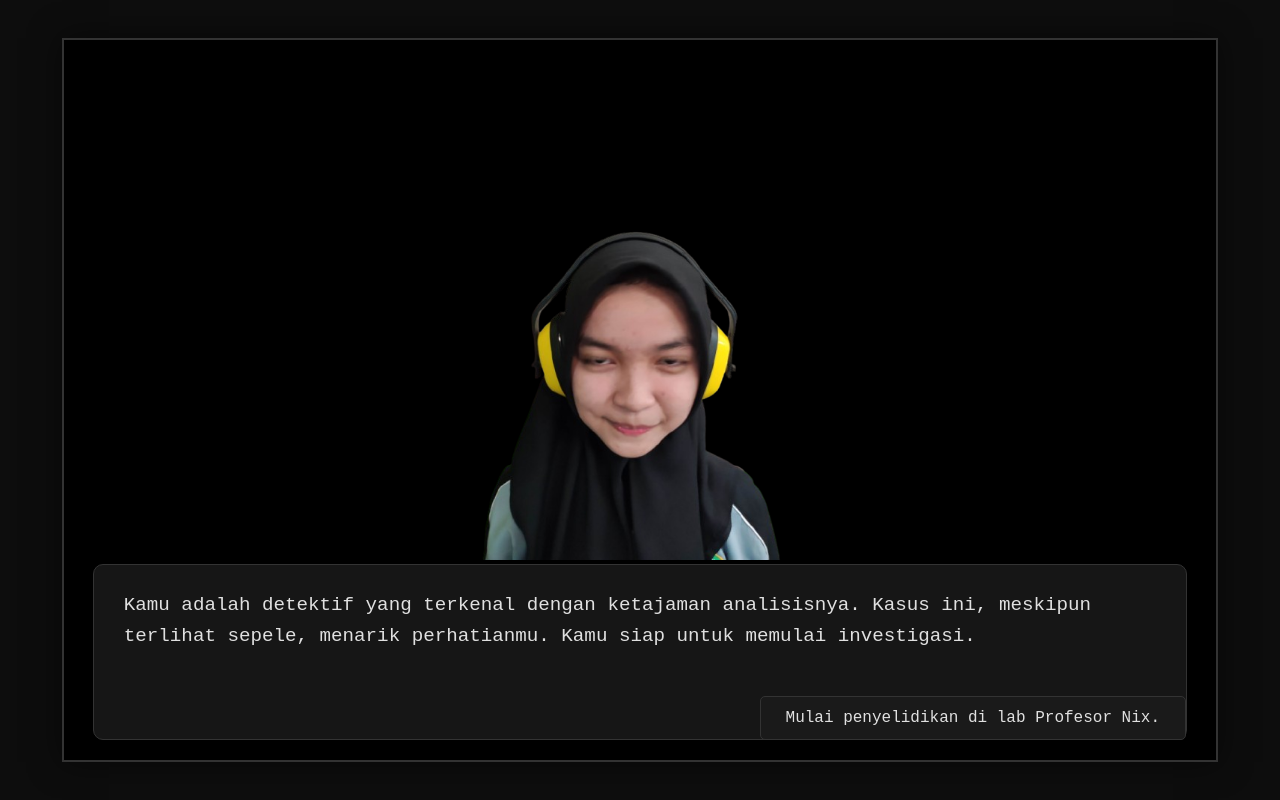
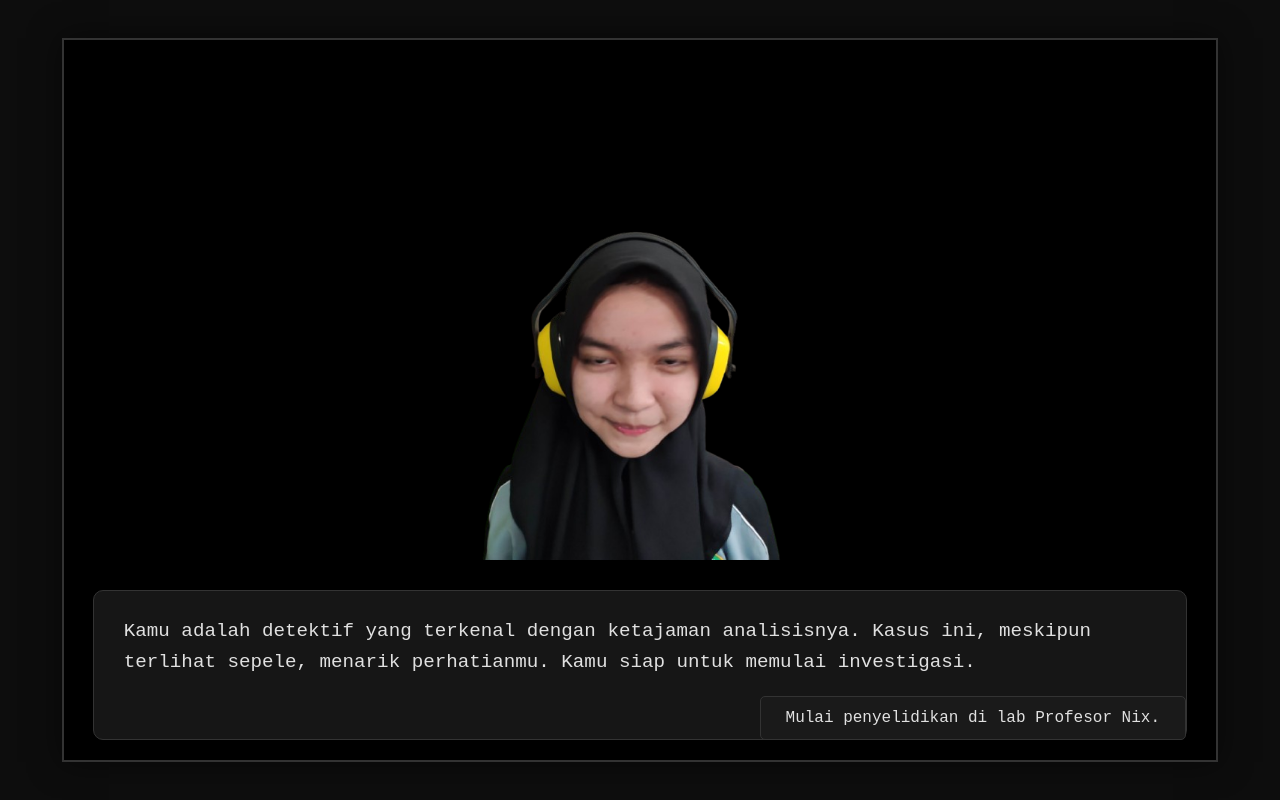
Before and after one commit to JayVillain/Detektif-Game, a plain HTML site: page index.html in a window 1280 px wide. Drawn offline with Linux system fonts and the light colour scheme.

Commit message:
Aug 21, 2025, 1:09 AM

```diff
--- a/css/style.css
+++ b/css/style.css
@@ -38,7 +38,7 @@ body {
     justify-content: flex-end; /* Memindahkan konten ke bawah */
 }
 
-/* Area Latar Belakang (di belakang semua elemen lain) */
+/* Area Latar Belakang */
 #background {
     position: absolute;
     top: 0;
@@ -48,7 +48,7 @@ body {
     background-size: cover;
     background-position: center;
     transition: background-image 1s ease-in-out;
-    opacity: 0.7; /* Membuat latar belakang sedikit transparan agar tidak mengganggu */
+    opacity: 0.7;
     z-index: 1;
 }
 
@@ -65,17 +65,17 @@ body {
     z-index: 2;
 }
 
-/* Kotak Dialog yang Lebih Rapi */
+/* Kotak Dialog */
 .dialogue-box {
     position: relative;
-    width: 95%; /* Mengatur lebar */
-    height: 22vh; /* Mengatur tinggi */
+    width: 95%;
+    min-height: 150px;
     background-color: var(--dialogue-bg);
     padding: 25px 30px;
     box-sizing: border-box;
     border: 1px solid var(--border-color);
     border-radius: 10px;
-    margin: 0 auto 20px; /* Jarak dari bawah */
+    margin: 0 auto 20px;
     z-index: 3;
 }
 
@@ -83,8 +83,8 @@ body {
     margin: 0;
     font-size: 1.2em;
     line-height: 1.6;
-    height: 100%;
-    overflow-y: auto; /* Jika teks terlalu panjang, akan bisa di-scroll */
+    height: auto;
+    overflow-y: auto;
 }
 
 /* Pilihan Interaksi */
```
